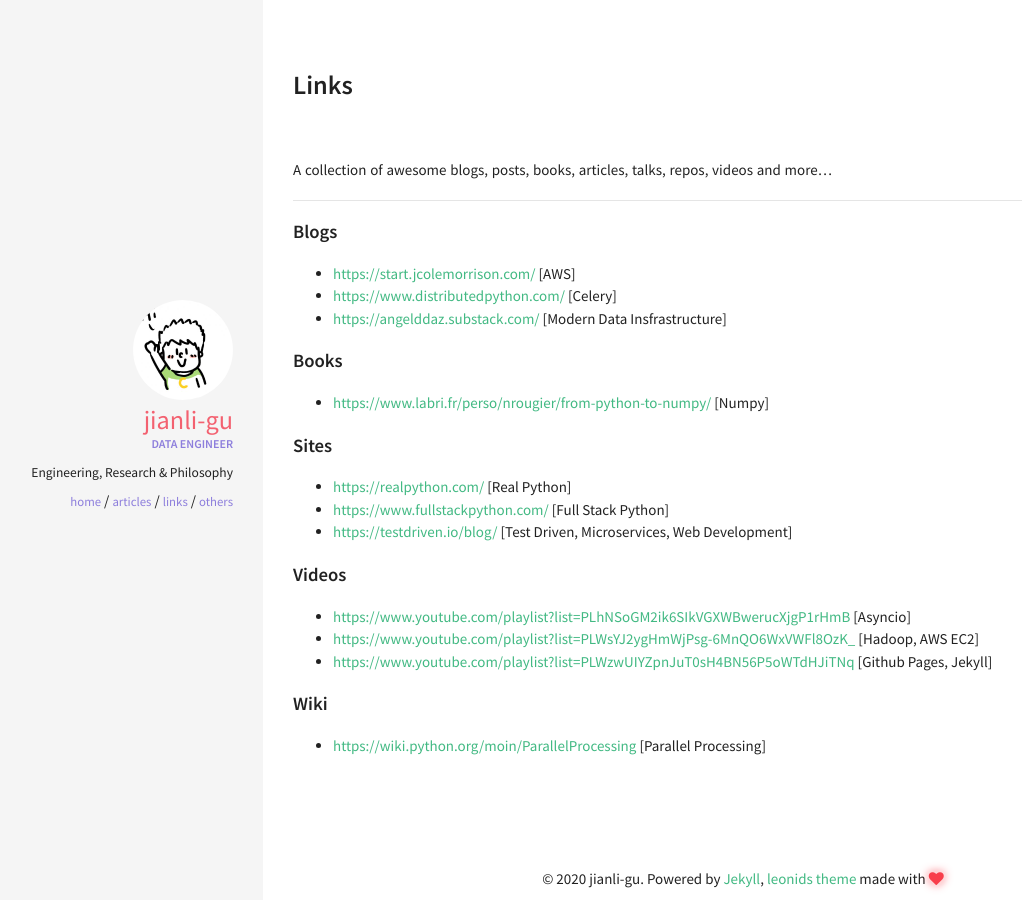
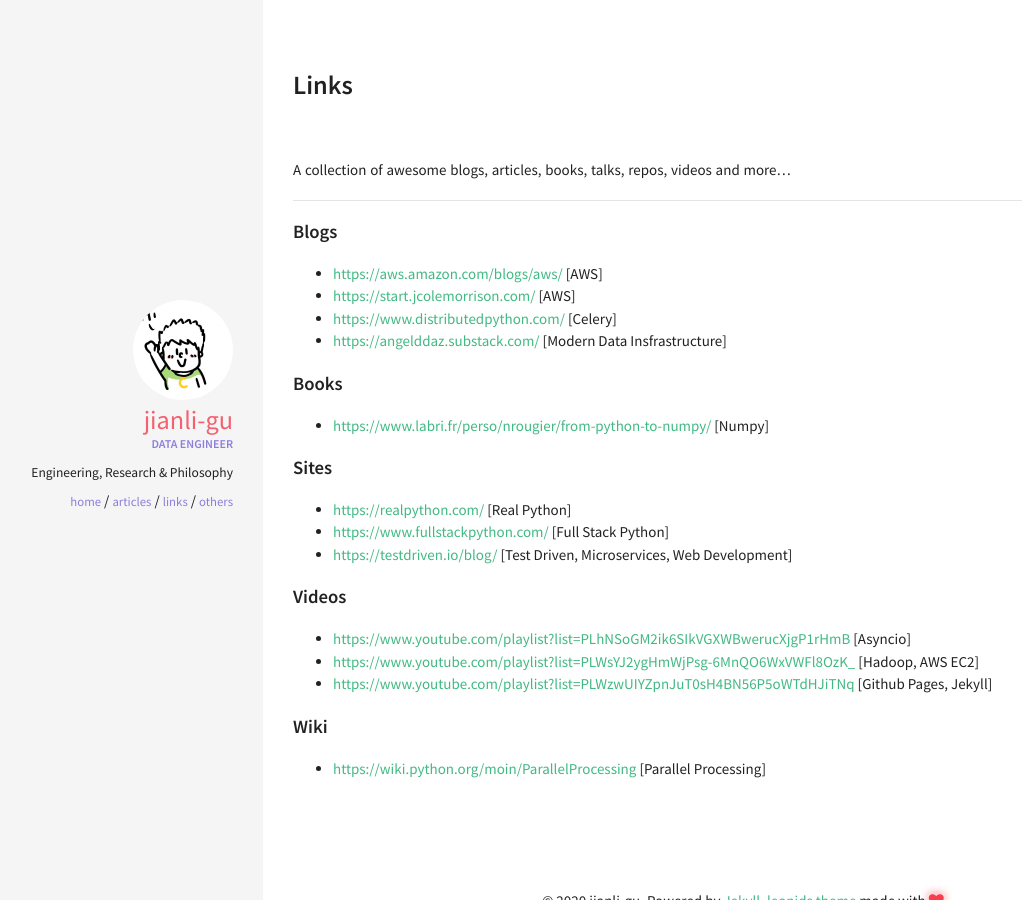
Before and after one commit to jianli-gu/jianli-gu.github.io, a Jekyll site: the page built from links.md, in a window 1280 px wide. Shown: the whole page, without its empty margins (57-1079 px from the left). Built offline with Jekyll 4.4.1, drawn with Linux system fonts in a browser that asks for light colours.

Commit message:
Update links

```diff
--- a/links.md
+++ b/links.md
@@ -4,11 +4,12 @@
 permalink: /links
 ---
 
-A collection of awesome blogs, posts, books, articles, talks, repos, videos and more...
+A collection of awesome blogs, articles, books, talks, repos, videos and more...
 
 ---
 
 #### Blogs
+- [https://aws.amazon.com/blogs/aws/](https://aws.amazon.com/blogs/aws/) [AWS]
 - [https://start.jcolemorrison.com/](https://start.jcolemorrison.com/) [AWS]
 - [https://www.distributedpython.com/](https://www.distributedpython.com/) [Celery]
 - [https://angelddaz.substack.com/](https://angelddaz.substack.com/) [Modern Data Insfrastructure]
```
